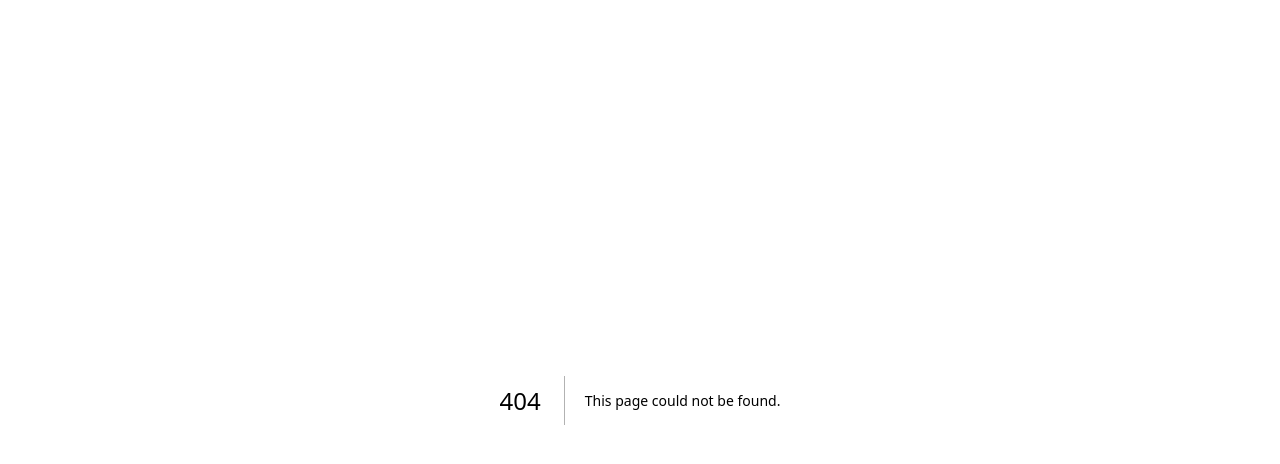
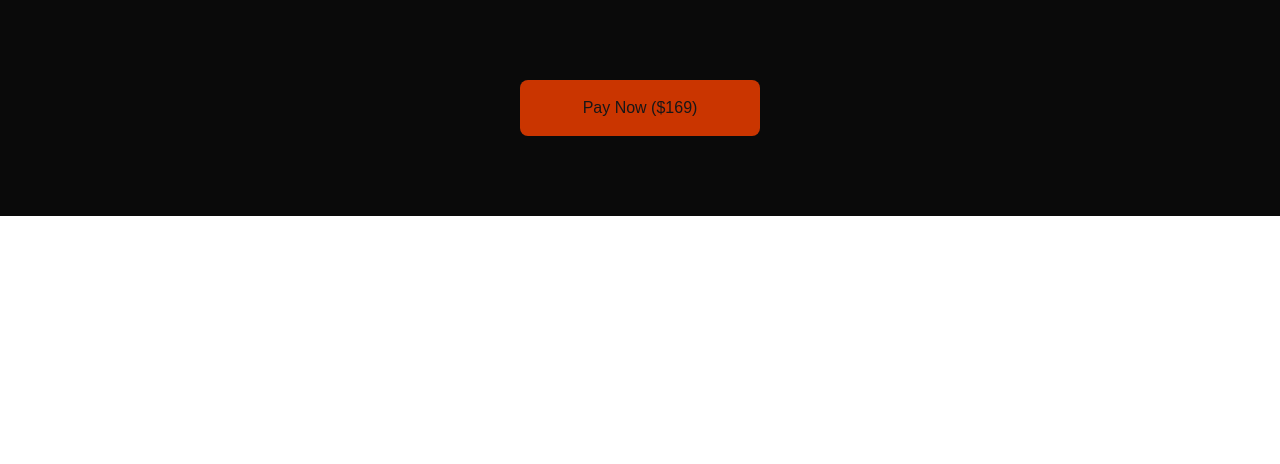
Before and after one commit to AkkalDhami/motion-basics, a Next.js app: page /07 in a window 1280 px wide. Before the commit this address had no page. Shown: the top 464 px of the page. Built offline with nearby package versions, Linux system fonts and the light colour scheme.

Commit message:
feat: add interactive pay button with sequential animation component

```diff
--- /dev/null
+++ b/src/app/07/page.tsx
@@ -0,0 +1,10 @@
+import AnimationSequence from "@/components/animation-sequence";
+
+export default function page() {
+
+  return (
+    <div className="flex flex-col items-center justify-center gap-12 bg-neutral-950 py-20">
+      <AnimationSequence />
+    </div>
+  );
+}
--- /dev/null
+++ b/src/components/animation-sequence.tsx
@@ -0,0 +1,96 @@
+"use client";
+
+import { motion, useAnimate } from "motion/react";
+
+export default function AnimationSequence() {
+  const [scope, animate] = useAnimate();
+
+  const animateButton = async () => {
+    animate(
+      ".text",
+      {
+        display: "none",
+        width: 0,
+      },
+      {
+        duration: 0.1,
+      },
+    );
+    await animate(
+      "button",
+      {
+        width: "4rem",
+        borderRadius: "50%",
+      },
+      {
+        duration: 0.2,
+      },
+    );
+    animate(
+      "button",
+      {
+        opacity: 1,
+        scale: [0, 1.2, 0.8, 1],
+        background: "var(--color-green-500)",
+      },
+      {
+        duration: 0.6,
+      },
+    );
+    animate(
+      ".check-icon",
+      {
+        opacity: 1,
+      },
+      {
+        duration: 0.4,
+      },
+    );
+    animate(
+      ".check-icon path",
+      {
+        pathLength: 1,
+      },
+      {
+        duration: 0.3,
+      },
+    );
+  };
+
+  return (
+    <div
+      ref={scope}
+      className="relative flex h-14 w-60 items-center justify-center"
+    >
+      <motion.button
+        onClick={animateButton}
+        style={{
+          width: "30rem",
+        }}
+        className="h-14 w-full cursor-pointer rounded-lg bg-orange-700"
+      >
+        <span className="text"> Pay Now ($169)</span>
+      </motion.button>
+
+      <motion.svg
+        fill="none"
+        viewBox="0 0 24 24"
+        stroke="#FFFFFF"
+        strokeWidth={3}
+        className="check-icon pointer-events-none absolute inset-0 m-auto size-8"
+        style={{
+          opacity: 0,
+        }}
+      >
+        <motion.path
+          initial={{
+            pathLength: 0,
+          }}
+          strokeLinecap="round"
+          strokeLinejoin="round"
+          d="M5 13l4 4L19 7"
+        />
+      </motion.svg>
+    </div>
+  );
+}
```
